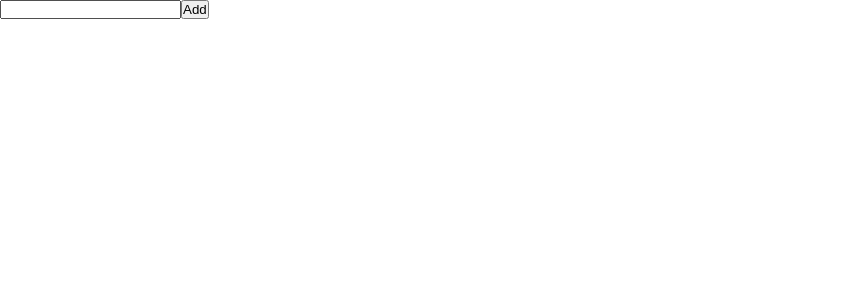
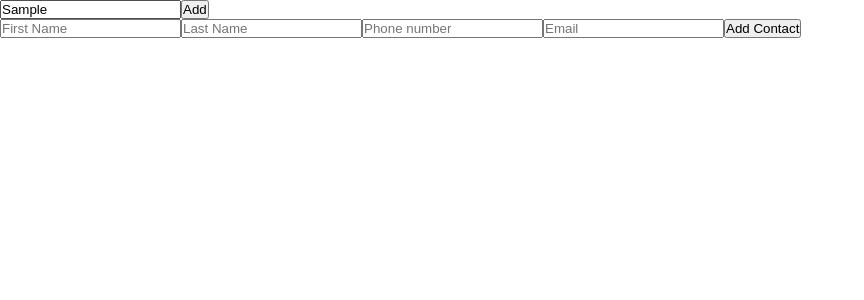
Before and after one commit to RushabhJadhav/react-contact-manager, a React (Vite) app: page / in a window 1280 px wide. Both pictures are taken after typing "Sample" into the empty fields and a click on the button "Add". Shown: the top 300 px of the page, without its empty margins (0-864 px from the left). Built offline with nearby package versions, Linux system fonts and the light colour scheme.

Commit message:
redux toolkit setup

```diff
--- a/src/components/AddContacts.jsx
+++ b/src/components/AddContacts.jsx
@@ -1,22 +1,22 @@
 import { useState } from "react";
-import { useDispatch } from "react-redux";
-import { addContact } from "../features/contactSlice";
+import Form from "./Form";
 
 const AddContacts = () => {
-    const [input, setInput] = useState('');
-    const dispatch = useDispatch();
+    const [display, setDisplay] = useState(false)
 
     const handleSubmit = (e) => {
         e.preventDefault()
-        dispatch(addContact(input))
-        setInput('')
+        setDisplay(prevState => !prevState)
     }
 
     return (
-        <div>
-            <input type="text" value={input} onChange={e => setInput(e.target.value)} />
-            <button onClick={handleSubmit}>Add</button>
-        </div>
+        <>
+            <div>
+                <input type="text" placeholder="search contacts..." />
+                <button onClick={handleSubmit}>Add</button>
+            </div>
+            <Form showForm={display} />
+        </>
     )
 }
 
--- a/src/components/Contacts.jsx
+++ b/src/components/Contacts.jsx
@@ -1,11 +1,16 @@
 import { useSelector } from "react-redux";
 
 const Contacts = () => {
-    const contacts = useSelector((state) => state.contactItem)
-    console.log(contacts)
+    const contacts = useSelector((state) => state.contact.contactItem)
 
     return (
-        <ul></ul>
+        <ul>
+            {
+                contacts.map(item => {
+                    return <li key={item.id}>{item.text}</li>
+                })
+            }
+        </ul>
     )
 }
 
--- /dev/null
+++ b/src/components/Form.jsx
@@ -0,0 +1,26 @@
+import { useState } from "react";
+import { useDispatch } from "react-redux";
+import { addContact } from "../features/contactSlice";
+
+const Form = ({showForm}) => {
+    const [input, setInput] = useState('');
+    const dispatch = useDispatch();
+
+    const handleSubmit = (e) => {
+        e.preventDefault()
+        dispatch(addContact(input))
+        setInput('')
+    }
+
+    return (
+        <form style={{display: showForm ? 'block' : 'none'}} onSubmit={handleSubmit}>
+            <input type="text" placeholder="First Name" value={input} onChange={e => setInput(e.target.value)} />
+            <input type="text" placeholder="Last Name" />
+            <input type="tel" placeholder="Phone number" />
+            <input type="email" placeholder="Email" />
+            <button type="submit">Add Contact</button>
+        </form>
+    )
+}
+
+export default Form;
--- a/src/features/contactSlice.js
+++ b/src/features/contactSlice.js
@@ -10,7 +10,7 @@ export const contactSlice = createSlice({
     reducers: {
         addContact: (state, action) => {
             const todo = {
-                id: nanoid(),
+                id: nanoid().slice(0, 4),
                 text: action.payload,
             }
             state.contactItem.push(todo)
```
